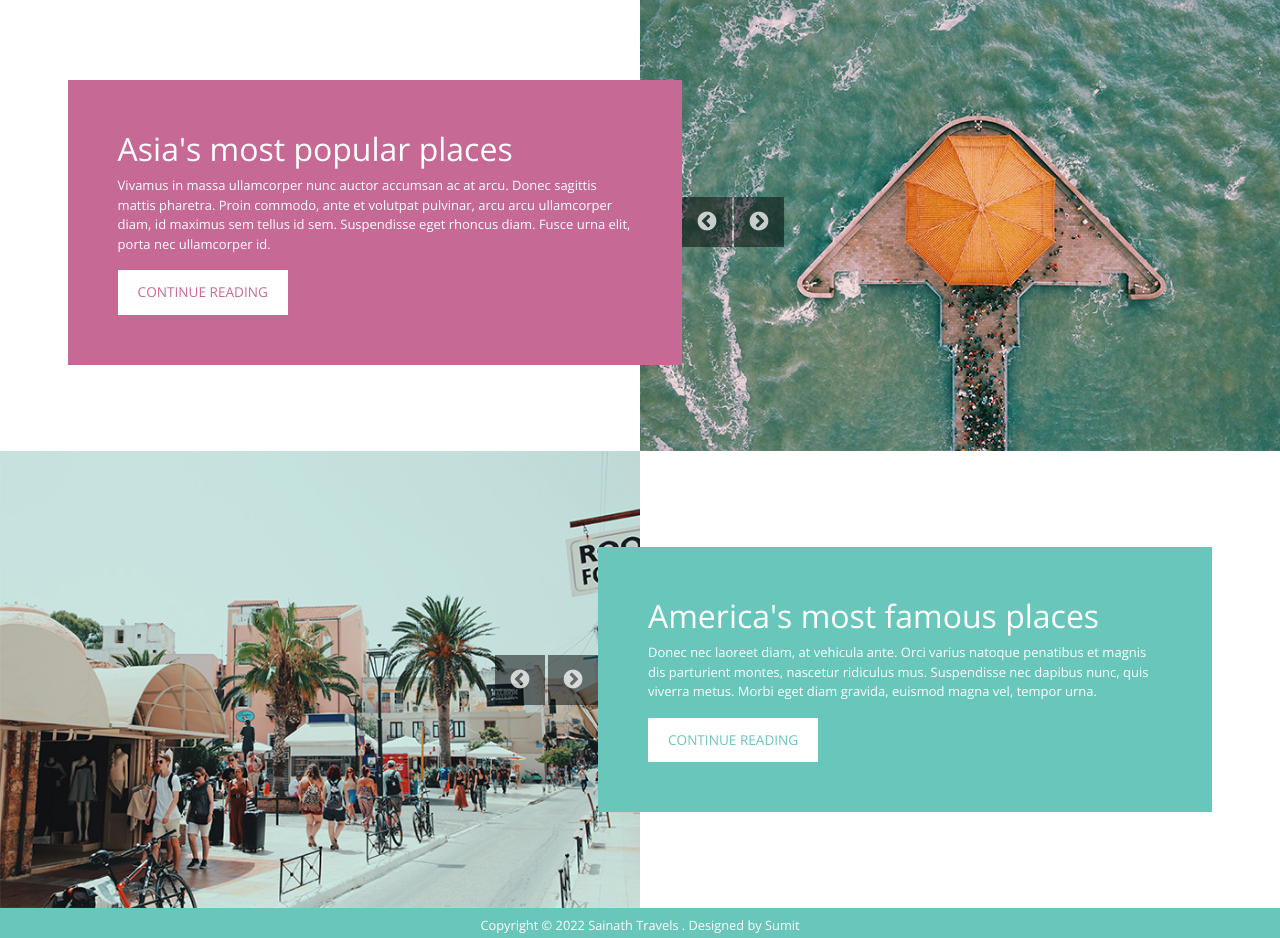
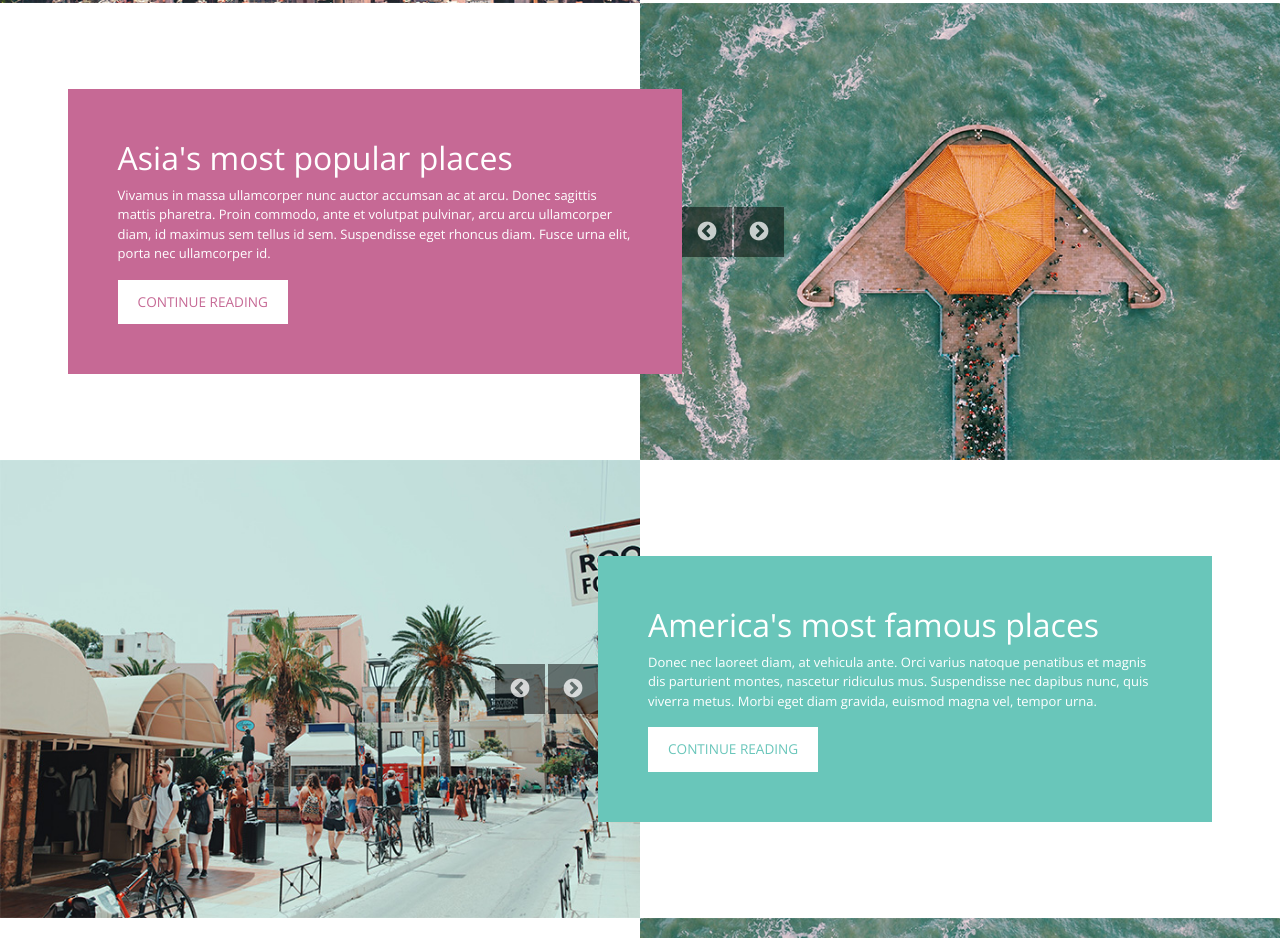
Before and after one commit to isumitfx/sainath, a plain HTML site: page index.html in a window 1280 px wide. Shown: the part 1568-2506 px from the top of the page. Drawn offline with nearby package versions, Linux system fonts and the light colour scheme; some packages are replaced by stand-ins of ours.

Commit message:
Add files via upload

```diff
--- a/index.html
+++ b/index.html
@@ -47,9 +47,6 @@ http://www.templatemo.com/tm-511-journey
                                     <a class="nav-link active" href="#top">Home <span class="sr-only">(current)</span></a>
                                 </li>
                                 <li class="nav-item">
-                                    <a class="nav-link" href="#tm-section-2">Top Destinations</a>
-                                </li>
-                                <li class="nav-item">
                                     <a class="nav-link" href="#tm-section-3">Bus Ticket</a>
                                 </li>
                                 <li class="nav-item">
@@ -72,7 +69,7 @@ http://www.templatemo.com/tm-511-journey
                                 <div class="tm-banner-header">
                                     <h1 class="text-uppercase tm-banner-title">WELCOME TO SAINATH TRAVELS</h1>
                                     <img src="img/dots-3.png" alt="Dots">
-                                    <p class="tm-banner-subtitle">We assist you to choose the best.</p>
+                                    <p class="tm-banner-subtitle">Your journey is our priority</p>
                                     <a href="javascript:void(0)" class="tm-down-arrow-link"><i class="fa fa-2x fa-angle-down tm-down-arrow"></i></a>
                                 </div>
                             </div>  <!-- col-xs-12 -->
@@ -156,15 +153,16 @@ http://www.templatemo.com/tm-511-journey
                 <div class="container">
                     <div class="row">
                         <div class="col-xs-12 mx-auto tm-about-text-wrap text-center">
-                            <h2 class="text-uppercase mb-4">Your <strong>Journey</strong> is our priority</h2>
-                            <p class="mb-4">Nullam auctor, sapien sit amet lacinia euismod, lorem magna lobortis massa, in tincidunt mi metus quis lectus. Duis nec lobortis velit. Vivamus id magna vulputate, tempor ante eget, tempus augue. Maecenas ultricies neque magna.</p>
-                            <a href="#" class="text-uppercase btn-primary tm-btn">Continue explore</a>
+                            <h2 class="text-uppercase mb-4"><strong>Contact</strong> Us</h2>
+							<h4>Mobile No: +91-7504503056</h4>
+                            <p>Email : sainathtravels2021@gmail.com</p>
+                            <a href="tel:+917504503056" class="text-uppercase btn-primary tm-btn">Call Now</a>
                         </div>
                     </div>
                 </div>
             </section>
 
-            <div class="tm-container-outer" id="tm-section-2">
+            <div class="tm-container-outer">
                 <section class="tm-slideshow-section">
                     <div class="tm-slideshow">
                         <img src="img/tm-img-01.jpg" alt="Image">
@@ -178,6 +176,34 @@ http://www.templatemo.com/tm-511-journey
                     </div>
                 </section>
                 <section class="clearfix tm-slideshow-section tm-slideshow-section-reverse">
+
+                    <div class="tm-right tm-slideshow tm-slideshow-highlight">
+                        <img src="img/tm-img-02.jpg" alt="Image">
+                        <img src="img/tm-img-03.jpg" alt="Image">
+                        <img src="img/tm-img-01.jpg" alt="Image">
+                    </div>
+
+                    <div class="tm-slideshow-description tm-slideshow-description-left tm-bg-highlight">
+                        <h2 class="">Asia's most popular places</h2>
+                        <p>Vivamus in massa ullamcorper nunc auctor accumsan ac at arcu. Donec sagittis mattis pharetra. Proin commodo, ante et volutpat pulvinar, arcu arcu ullamcorper diam, id maximus sem tellus id sem. Suspendisse eget rhoncus diam. Fusce urna elit, porta nec ullamcorper id.</p>
+                        <a href="#" class="text-uppercase tm-btn tm-btn-white tm-btn-white-highlight">Continue Reading</a>
+                    </div>
+
+                </section>
+                <section class="tm-slideshow-section">
+                    <div class="tm-slideshow">
+                        <img src="img/tm-img-03.jpg" alt="Image">
+                        <img src="img/tm-img-02.jpg" alt="Image">
+                        <img src="img/tm-img-01.jpg" alt="Image">
+                    </div>
+                    <div class="tm-slideshow-description tm-bg-primary">
+                        <h2 class="">America's most famous places</h2>
+                        <p>Donec nec laoreet diam, at vehicula ante. Orci varius natoque penatibus et magnis dis parturient montes, nascetur ridiculus mus. Suspendisse nec dapibus nunc, quis viverra metus. Morbi eget diam gravida, euismod magna vel, tempor urna.</p>
+                        <a href="#" class="text-uppercase tm-btn tm-btn-white tm-btn-white-primary">Continue Reading</a>
+                    </div>
+                </section>
+
+				<section class="clearfix tm-slideshow-section tm-slideshow-section-reverse">
 
                     <div class="tm-right tm-slideshow tm-slideshow-highlight">
                         <img src="img/tm-img-02.jpg" alt="Image">
@@ -224,39 +250,6 @@ http://www.templatemo.com/tm-511-journey
     <script src="slick/slick.min.js"></script>                  <!-- http://kenwheeler.github.io/slick/ -->
     <script src="js/jquery.scrollTo.min.js"></script>           <!-- https://github.com/flesler/jquery.scrollTo -->
     <script>
-        /* Google Maps
-        ------------------------------------------------*/
-        var map = '';
-        var center;
-
-        function initialize() {
-            var mapOptions = {
-                zoom: 16,
-                center: new google.maps.LatLng(37.769725, -122.462154),
-                scrollwheel: false
-            };
-
-            map = new google.maps.Map(document.getElementById('google-map'),  mapOptions);
-
-            google.maps.event.addDomListener(map, 'idle', function() {
-              calculateCenter();
-          });
-
-            google.maps.event.addDomListener(window, 'resize', function() {
-              map.setCenter(center);
-          });
-        }
-
-        function calculateCenter() {
-            center = map.getCenter();
-        }
-
-        function loadGoogleMap(){
-            var script = document.createElement('script');
-            script.type = 'text/javascript';
-            script.src = 'https://maps.googleapis.com/maps/api/js?key=AIzaSyDVWt4rJfibfsEDvcuaChUaZRS5NXey1Cs&v=3.exp&sensor=false&' + 'callback=initialize';
-            document.body.appendChild(script);
-        }
 
         /* DOM is ready
         ------------------------------------------------*/
@@ -279,17 +272,6 @@ http://www.templatemo.com/tm-511-journey
             // Date Picker in Search form
             var pickerCheckIn = datepicker('#inputCheckIn');
 
-            // Update nav links on scroll
-            $('#tm-top-bar').singlePageNav({
-                currentClass:'active',
-                offset: 60
-            });
-
-            // Close navbar after clicked
-            $('.nav-link').click(function(){
-                $('#mainNav').removeClass('show');
-            });
-
             // Slick Carousel
             $('.tm-slideshow').slick({
                 infinite: true,
@@ -297,8 +279,7 @@ http://www.templatemo.com/tm-511-journey
                 slidesToShow: 1,
                 slidesToScroll: 1
             });
-
-            loadGoogleMap();                                       // Google Map
+                                      // Google Map
             $('.tm-current-year').text(new Date().getFullYear());  // Update year in copyright
         });
 
```
Also changed, not shown: img/logo.png.
